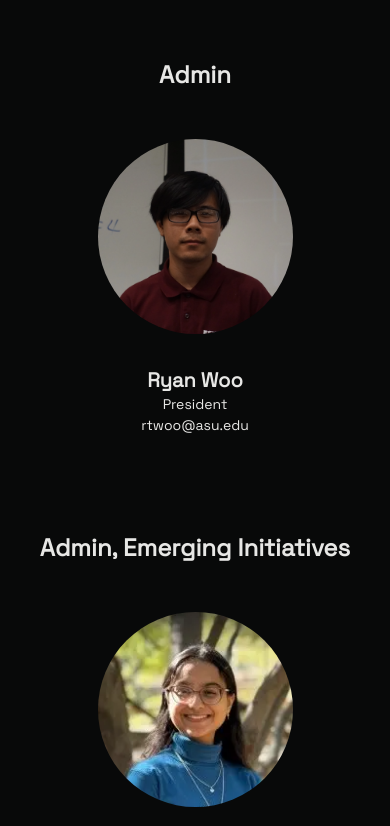
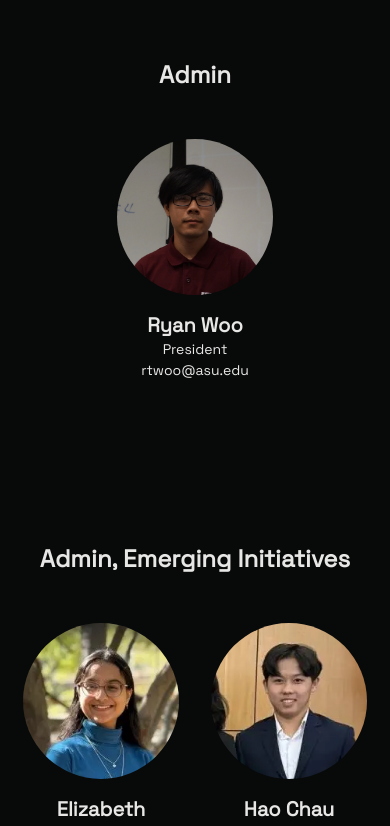
Before and after one commit to asusoda/asu-soda-newsite, a React (Vite) app: page / in a window 390 px wide. Shown: the part 4320-5146 px from the top of the page. Built offline with nearby package versions, Linux system fonts and the light colour scheme.

Commit message:
improve teamlist on mobile

```diff
--- a/src/components/Team/TeamCards.tsx
+++ b/src/components/Team/TeamCards.tsx
@@ -6,16 +6,16 @@ import _teams from "./TeamList.json";
 function MemberCards() {
   const teams: Teams = _teams;
   const renderMemberCard = (member: TeamMember, j: number) => (
-    <div key={j} className="flex w-full md:w-56 md:py-4 text-center flex-col md:space-y-4 space-y-8 items-center justify-center">
-      <div className="">
+    <div key={j} className="flex w-[40vw] md:w-56 md:py-4 text-center flex-col md:space-y-4 space-y-4 items-center justify-center">
+      <div className="w-[40vw] md:w-[12vw] aspect-square">
         <img
-          className="w-[50vw] md:w-[15vw] rounded-full"
+          className="w-full h-full object-cover rounded-full"
           src={member.image}
           alt={`${member.name} image`}
         />
       </div>
 
-      <div className="card-text">
+      <div className="card-text min-h-34">
         <div className="card-header whitespace-pre-line font-semibold text-xl">
           {member.name}
         </div>
@@ -48,7 +48,7 @@ function MemberCards() {
           <div className="flex flex-col my-12 text-center text-2xl md:text-4xl font-semibold">
             {team}
           </div>
-          <div className="flex flex-col px-[10vw] md:flex-wrap md:flex-row grow items-center md:items-start gap-y-24 md:gap-x-24 w-full justify-center mb-12">
+          <div className="flex flex-row flex-wrap px-[5vw] md:flex-row grow items-center md:items-start gap-8 md:gap-x-24 w-full justify-center mb-12">
             {(teams[team]).map((member: TeamMember, j: number) => renderMemberCard(member, j))}
           </div>
         </React.Fragment>
```
